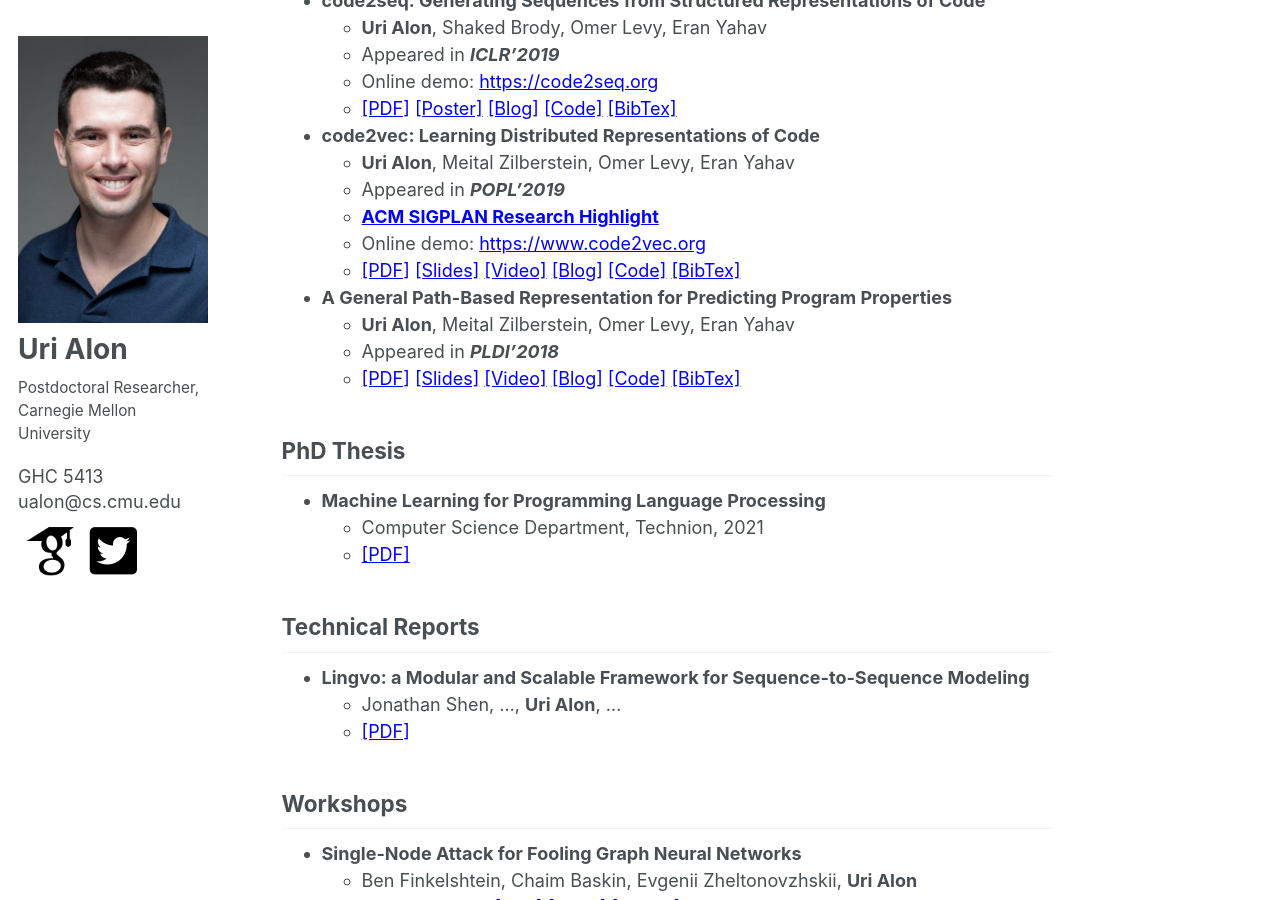
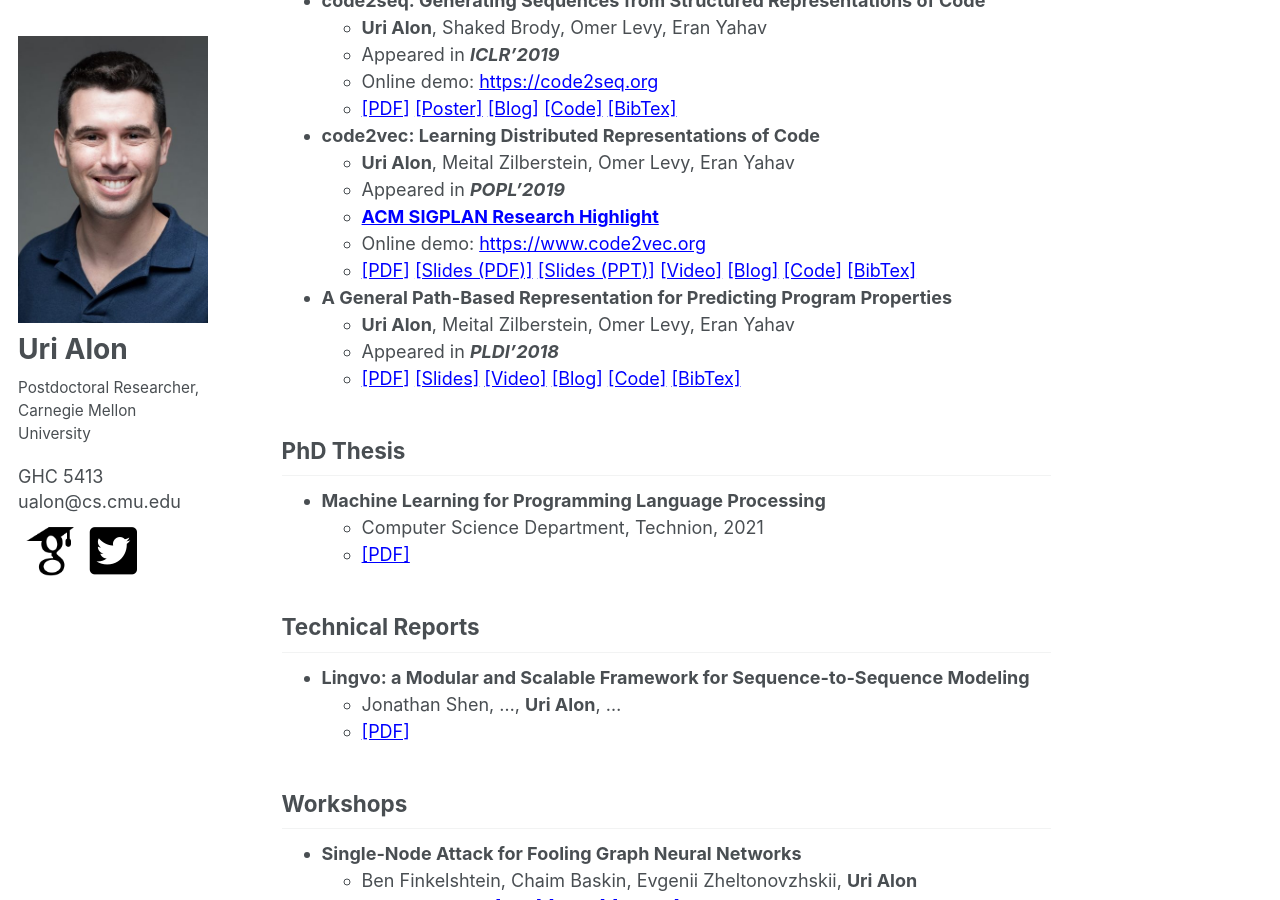
Before and after one commit to urialon/urialon.github.io, a Jekyll site: the page built from _pages/about.md, in a window 1280 px wide and 900 px high, scrolled down 2334 px. Built offline with Jekyll 4.4.1, drawn with Linux system fonts in a browser that asks for light colours.

Commit message:
adding code2vec PPT

```diff
--- a/_pages/about.md
+++ b/_pages/about.md
@@ -135,7 +135,7 @@ I am happily married to Lee and father of Gur 🙂
     * Appeared in **_POPL’2019_**
     * [**ACM SIGPLAN Research Highlight**](https://www.sigplan.org/Highlights/Papers/){:target="_blank"}
     * Online demo: [https://www.code2vec.org](https://www.code2vec.org){:target="_blank"}
-    * [[PDF]](https://arxiv.org/pdf/1803.09473){:target="_blank"} [[Slides]](files/code2vec_popl19_slides.pdf){:target="_blank"} [[Video]](https://t.co/fjz2oVoDus){:target="_blank"} [[Blog]](https://blog.sigplan.org/2020/02/12/from-programs-to-deep-models-part-2/){:target="_blank"} [[Code]](https://github.com/tech-srl/code2vec){:target="_blank"} [[BibTex]](https://pastebin.com/raw/ddAkvska){:target="_blank"}
+    * [[PDF]](https://arxiv.org/pdf/1803.09473){:target="_blank"} [[Slides (PDF)]](files/code2vec_popl19_slides.pdf){:target="_blank"} [[Slides (PPT)]](files/code2vec_popl19_presentation.pptx){:target="_blank"} [[Video]](https://t.co/fjz2oVoDus){:target="_blank"} [[Blog]](https://blog.sigplan.org/2020/02/12/from-programs-to-deep-models-part-2/){:target="_blank"} [[Code]](https://github.com/tech-srl/code2vec){:target="_blank"} [[BibTex]](https://pastebin.com/raw/ddAkvska){:target="_blank"}
 
 * **A General Path-Based Representation for Predicting Program Properties**
     * **Uri Alon**, Meital Zilberstein, Omer Levy, Eran Yahav
```
Also changed, not shown: 1 other file.
